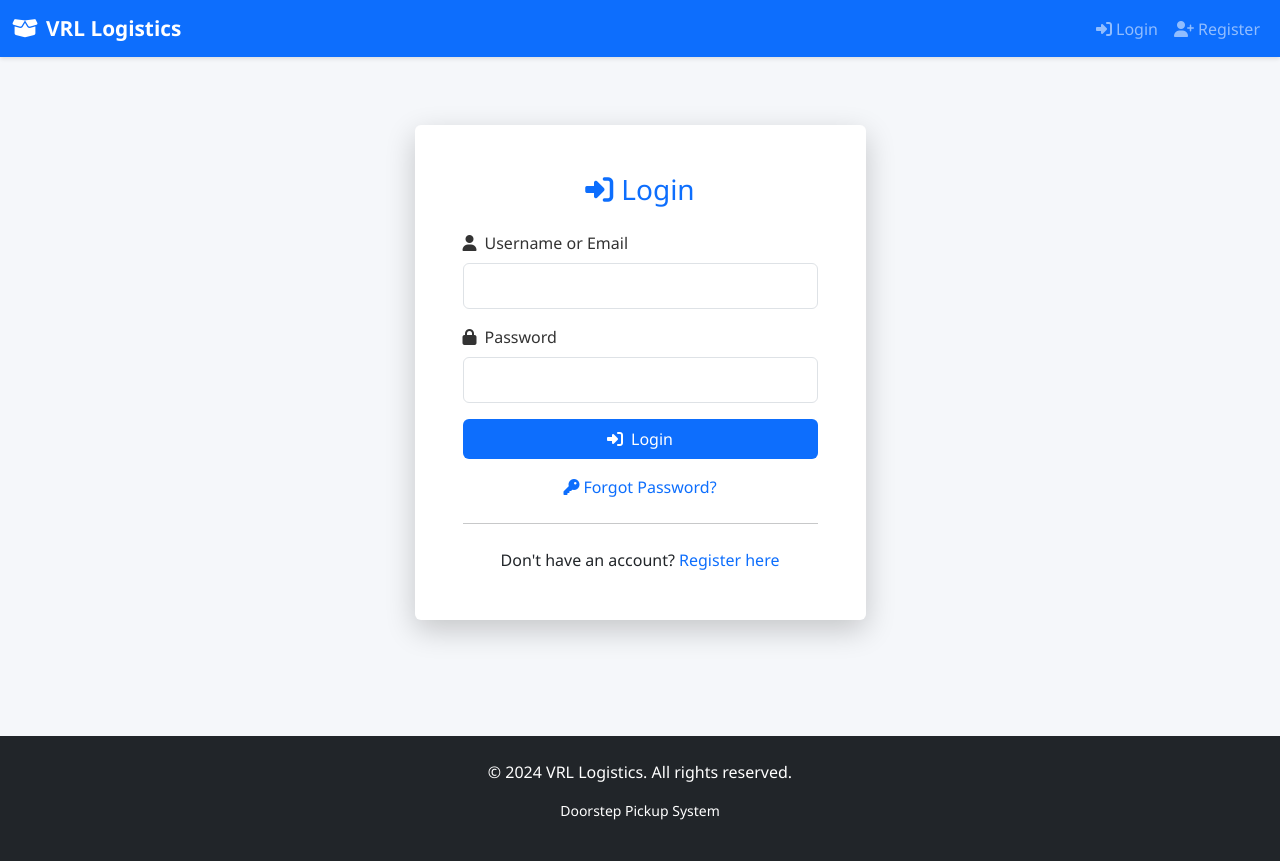
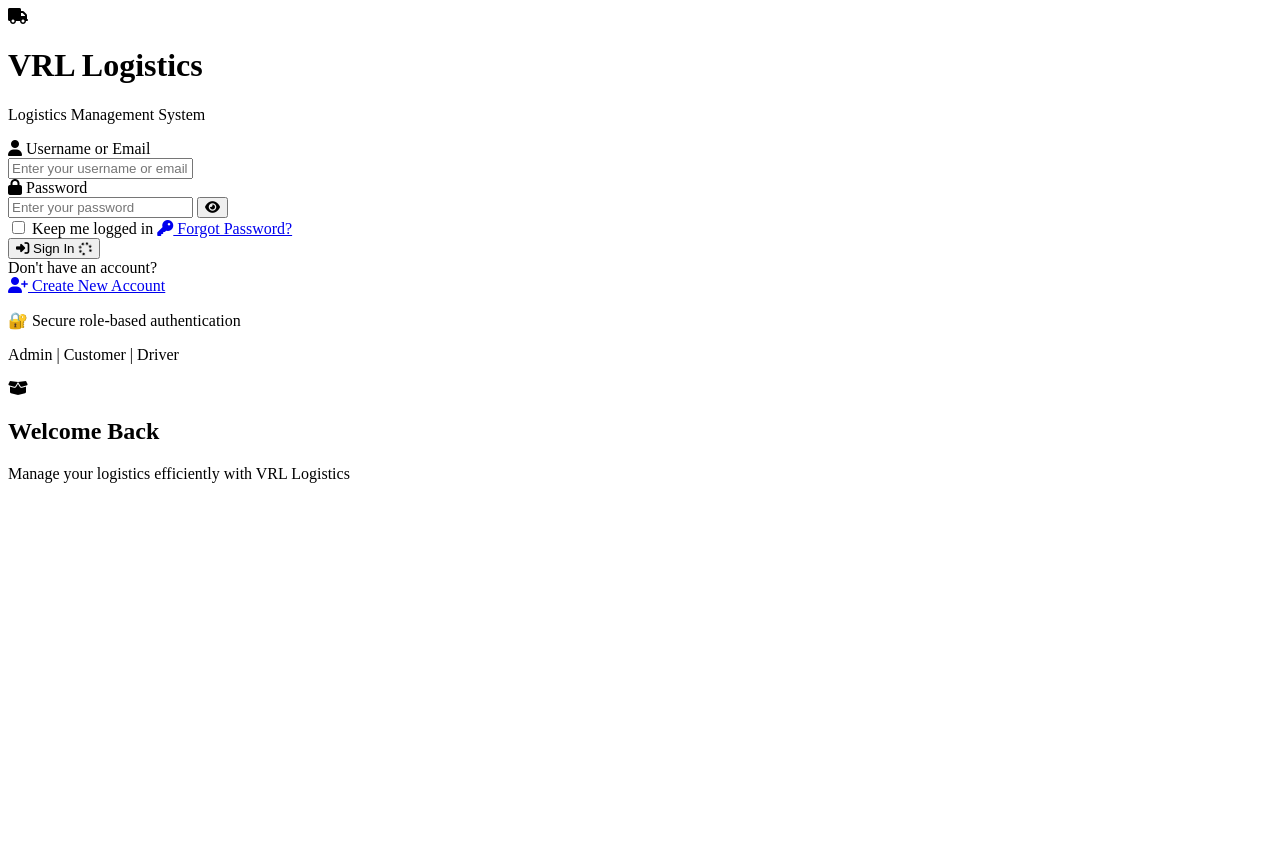
Before and after one commit to Jessy-Tiger/pgproject, a Django app: template templates/auth/login.html in a window 1280 px wide. After the commit the page ends 483 px from the top, so only its background shows below. Run offline with Django 3.2, Linux system fonts and the light colour scheme; the template is opened without the code that fills it, so the values that code supplies are empty.

Commit message:
successfully updated login page

```diff
--- a/templates/auth/login.html
+++ b/templates/auth/login.html
@@ -1,54 +1,139 @@
-{% extends 'base.html' %}
+{% load static %}
+<!DOCTYPE html>
+<html lang="en">
+<head>
+    <meta charset="UTF-8">
+    <meta name="viewport" content="width=device-width, initial-scale=1.0">
+    <title>Login - VRL Logistics</title>
+    <link rel="stylesheet" href="https://cdnjs.cloudflare.com/ajax/libs/font-awesome/6.4.0/css/all.min.css">
+    <link rel="stylesheet" href="{% static 'css/login.css' %}">
+</head>
+<body>
+    <div class="login-container">
+        <!-- Animated Background Gradient -->
+        <div class="gradient-bg"></div>
 
-{% block title %}Login - VRL Logistics{% endblock %}
+        <!-- Login Form Card -->
+        <div class="login-card">
+            <div class="form-container">
+                <!-- Header -->
+                <div class="login-header">
+                    <div class="logo-circle">
+                        <i class="fas fa-truck"></i>
+                    </div>
+                    <h1>VRL Logistics</h1>
+                    <p class="subtitle">Logistics Management System</p>
+                </div>
 
-{% block content %}
-<div class="container my-5">
-    <div class="row justify-content-center">
-        <div class="col-md-5">
-            <div class="card shadow-lg border-0">
-                <div class="card-body p-5">
-                    <h3 class="card-title text-center mb-4 text-primary">
-                        <i class="fas fa-sign-in-alt me-2"></i>Login
-                    </h3>
+                <!-- Error & Success Messages -->
+                {% if messages %}
+                    <div class="messages-container">
+                        {% for message in messages %}
+                            <div class="alert-message {% if message.tags %}alert-{{ message.tags }}{% else %}alert-info{% endif %}">
+                                <i class="fas fa-{% if message.tags == 'error' %}exclamation-circle{% else %}check-circle{% endif %}"></i>
+                                <span>{{ message }}</span>
+                                <button type="button" class="close-alert" onclick="this.parentElement.style.display='none';"><i class="fas fa-times"></i></button>
+                            </div>
+                        {% endfor %}
+                    </div>
+                {% endif %}
 
-                    <form method="post" novalidate>
+                <!-- Login Form -->
+                <form method="POST" class="login-form" id="loginForm">
                     {% csrf_token %}
 
-                        <div class="mb-3">
-                            <label for="id_username" class="form-label">
-                                <i class="fas fa-user me-2"></i>Username or Email
+                    <!-- Username/Email Field -->
+                    <div class="form-group">
+                        <label for="username" class="form-label">
+                            <i class="fas fa-user"></i> Username or Email
                         </label>
-                            <input type="text" class="form-control" id="id_username" name="username" required>
+                        <div class="input-wrapper">
+                            <input
+                                type="text"
+                                id="username"
+                                name="username"
+                                class="form-input"
+                                placeholder="Enter your username or email"
+                                required
+                                autocomplete="username"
+                            >
+                            <div class="input-focus-line"></div>
+                        </div>
                     </div>
 
-                        <div class="mb-3">
-                            <label for="id_password" class="form-label">
-                                <i class="fas fa-lock me-2"></i>Password
+                    <!-- Password Field -->
+                    <div class="form-group">
+                        <label for="password" class="form-label">
+                            <i class="fas fa-lock"></i> Password
                         </label>
-                            <input type="password" class="form-control" id="id_password" name="password" required>
+                        <div class="input-wrapper">
+                            <input
+                                type="password"
+                                id="password"
+                                name="password"
+                                class="form-input"
+                                placeholder="Enter your password"
+                                required
+                                autocomplete="current-password"
+                            >
+                            <button type="button" class="toggle-password" id="togglePassword" title="Show/Hide Password">
+                                <i class="fas fa-eye"></i>
+                            </button>
+                            <div class="input-focus-line"></div>
+                        </div>
                     </div>
 
-                        <button type="submit" class="btn btn-primary w-100 py-2">
-                            <i class="fas fa-sign-in-alt me-2"></i>Login
+                    <!-- Remember Me & Forgot Password -->
+                    <div class="form-options">
+                        <label class="remember-me">
+                            <input type="checkbox" name="remember_me">
+                            <span>Keep me logged in</span>
+                        </label>
+                        <a href="{% url 'password_reset' %}" class="forgot-password-link">
+                            <i class="fas fa-key"></i> Forgot Password?
+                        </a>
+                    </div>
+
+                    <!-- Submit Button -->
+                    <button type="submit" class="login-button" id="loginBtn">
+                        <span class="button-text">
+                            <i class="fas fa-sign-in-alt"></i> Sign In
+                        </span>
+                        <span class="button-loader" id="loginLoader">
+                            <i class="fas fa-spinner fa-spin"></i>
+                        </span>
                     </button>
                 </form>
 
-                    <div class="text-center mt-3">
-                        <a href="{% url 'password_reset' %}" class="text-decoration-none">
-                            <i class="fas fa-key me-1"></i>Forgot Password?
-                        </a>
+                <!-- Divider -->
+                <div class="divider">
+                    <span>Don't have an account?</span>
                 </div>
 
-                    <hr class="my-4">
+                <!-- Register Link -->
+                <a href="{% url 'register' %}" class="register-button">
+                    <i class="fas fa-user-plus"></i> Create New Account
+                </a>
 
-                    <p class="text-center mb-0">
-                        Don't have an account?
-                        <a href="{% url 'register' %}" class="text-decoration-none">Register here</a>
-                    </p>
+                <!-- Footer -->
+                <div class="login-footer">
+                    <p>🔐 Secure role-based authentication</p>
+                    <p class="footer-text">Admin | Customer | Driver</p>
                 </div>
             </div>
         </div>
+
+        <!-- Side Illustration -->
+        <div class="illustration-side">
+            <div class="illustration-content">
+                <i class="fas fa-box-open"></i>
+                <h2>Welcome Back</h2>
+                <p>Manage your logistics efficiently with VRL Logistics</p>
             </div>
         </div>
-{% endblock %}
+    </div>
+
+    <!-- Include Login JS -->
+    <script src="{% static 'js/login.js' %}"></script>
+</body>
+</html>
```
Also changed, not shown: vrllogistics/vrllog/signals.py (+140 -12 lines). Lines whose indentation alone changed are shown as unchanged.
